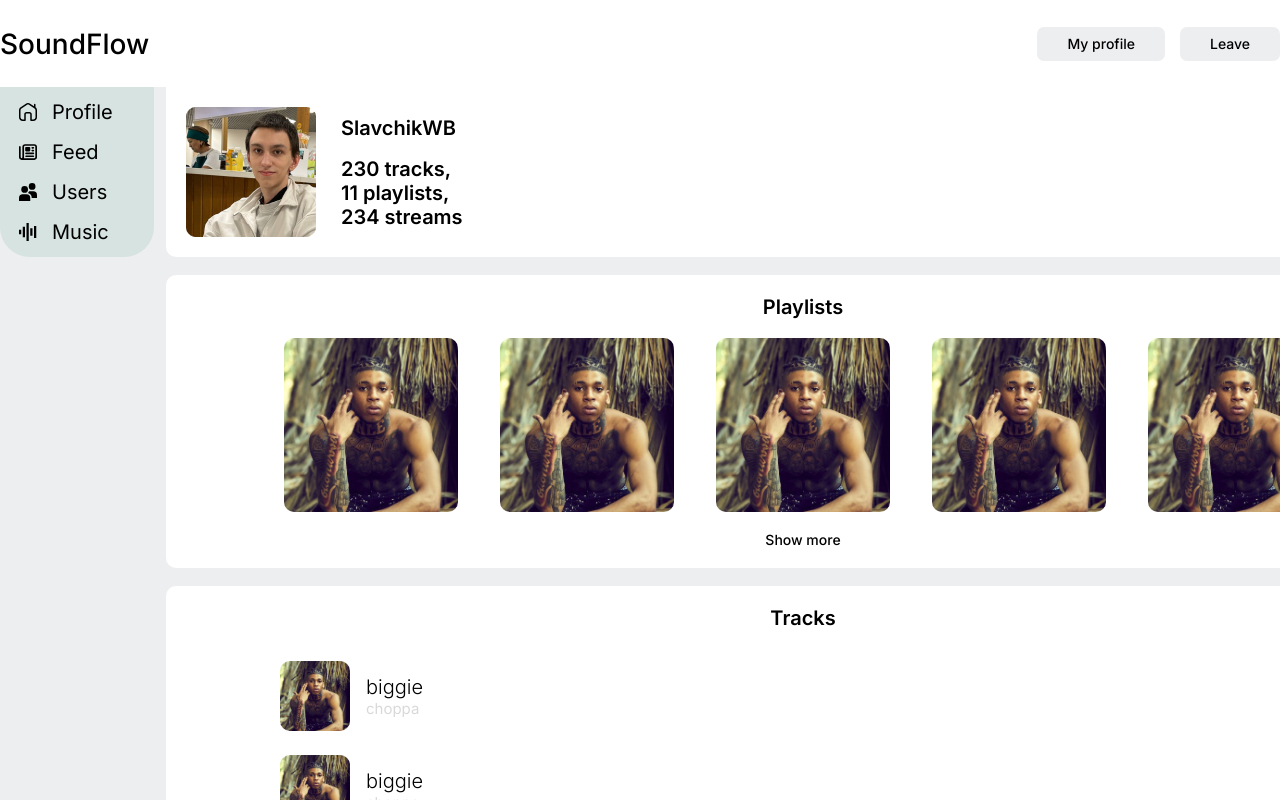
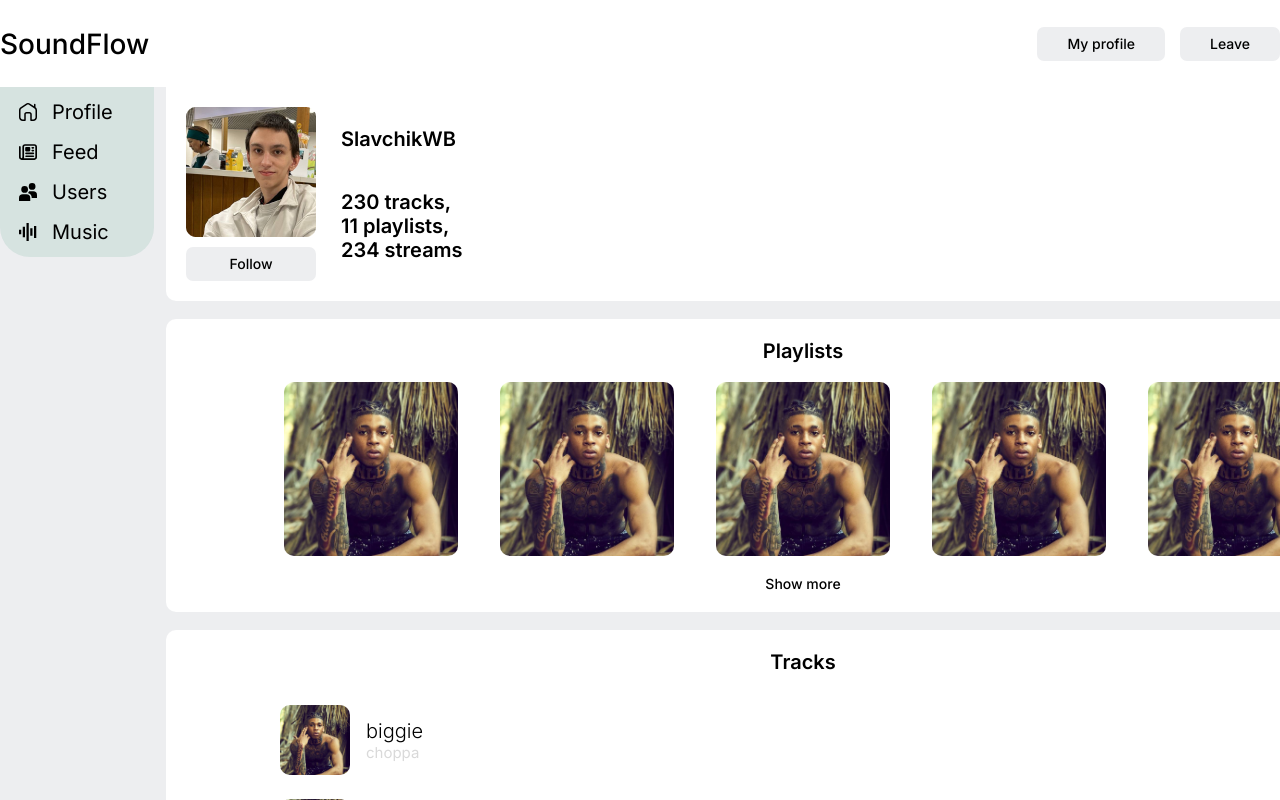
Before and after one commit to 1madatyou/sound_flow, a React (Create React App) app in the folder frontend/: page /users/1 in a window 1280 px wide. Shown: the top 800 px of the page. Built offline with nearby package versions, Linux system fonts and the light colour scheme; no server answers; sample sign-in values are in the browser's storage.

Commit message:
Add follow/edit button to user's page

```diff
--- a/frontend/src/components/button/button.js
+++ b/frontend/src/components/button/button.js
@@ -1,8 +1,11 @@
 import "./button.scss"
 
-function Button({text, onClick}) {
+function Button({variant, children, onClick}) {
+
+    const buttonClassName = variant ? `btn ${variant}`: 'btn'
+
     return (
-        <button className="btn" onClick={onClick}>{text}</button>
+        <button className={buttonClassName} onClick={onClick}>{children}</button>
     );
 }
 
--- a/frontend/src/components/header/header.js
+++ b/frontend/src/components/header/header.js
@@ -16,7 +16,16 @@ function Header() {
 
     const userId = user && user.user_id
 
-    const sideButtons = user ? (<> <Button text="My profile" onClick={() => navigate(`/users/${userId}`)}/> <Button text="Leave" onClick={logoutUser}/> </>) : <Button text="Sign in" onClick={() => switchModalActive("AuthForm")}/>;
+    const sideButtons = user ?
+    (
+        <>
+            <Button onClick={() => navigate(`/users/${userId}`)}> My profile</Button>
+            <Button onClick={logoutUser}>Leave</Button>
+        </>
+    )
+    :
+        <Button onClick={() => switchModalActive("AuthForm")}>Sign in</Button>;
+
 
     return (
         <header className="header">
--- a/frontend/src/components/pages/userAudioPage/UserAudioPage.js
+++ b/frontend/src/components/pages/userAudioPage/UserAudioPage.js
@@ -1,8 +1,9 @@
 import SidebarTemplate from "../../templates/SidebarTemplate";
-
 
 import slava from "../../../resources/img/slava.png"
 import Playlist from "../../playlist/Playlist";
+
+import Button from "../../button/button";
 import MusicTrack from "../../musicTrack/MusicTrack";
 
 import "./userAudioPage.scss"
@@ -25,8 +26,14 @@ const UserAudioPage = () => {
 
                 <div className="user-info">
 
-                    <img src={slava}/>
-                    <div className="user-info__text-block">
+                    <div className="user-info__main">
+                        <img src={slava}/>
+                        <Button>
+                            Follow
+                        </Button>
+                    </div>
+
+                    <div className="user-info__text">
                         <span>{username}</span>
                         <span>{countOfTracks} tracks,
                         <br/> {countOfPlaylists} playlists,
--- a/frontend/src/components/pages/userAudioPage/userAudioPage.scss
+++ b/frontend/src/components/pages/userAudioPage/userAudioPage.scss
@@ -64,9 +64,15 @@
     font-weight: 600;
     line-height: normal;
 
-    &__text-block {
+    &__text {
         display: inline-flex;
         flex-direction: column;
         justify-content: space-around;
     }
+
+    &__main {
+        display: inline-flex;
+        flex-direction: column;
+        gap: 10px;
+    }
 }
```
Also changed, not shown: 1 other file (tests, documents, lock files or other folders).
